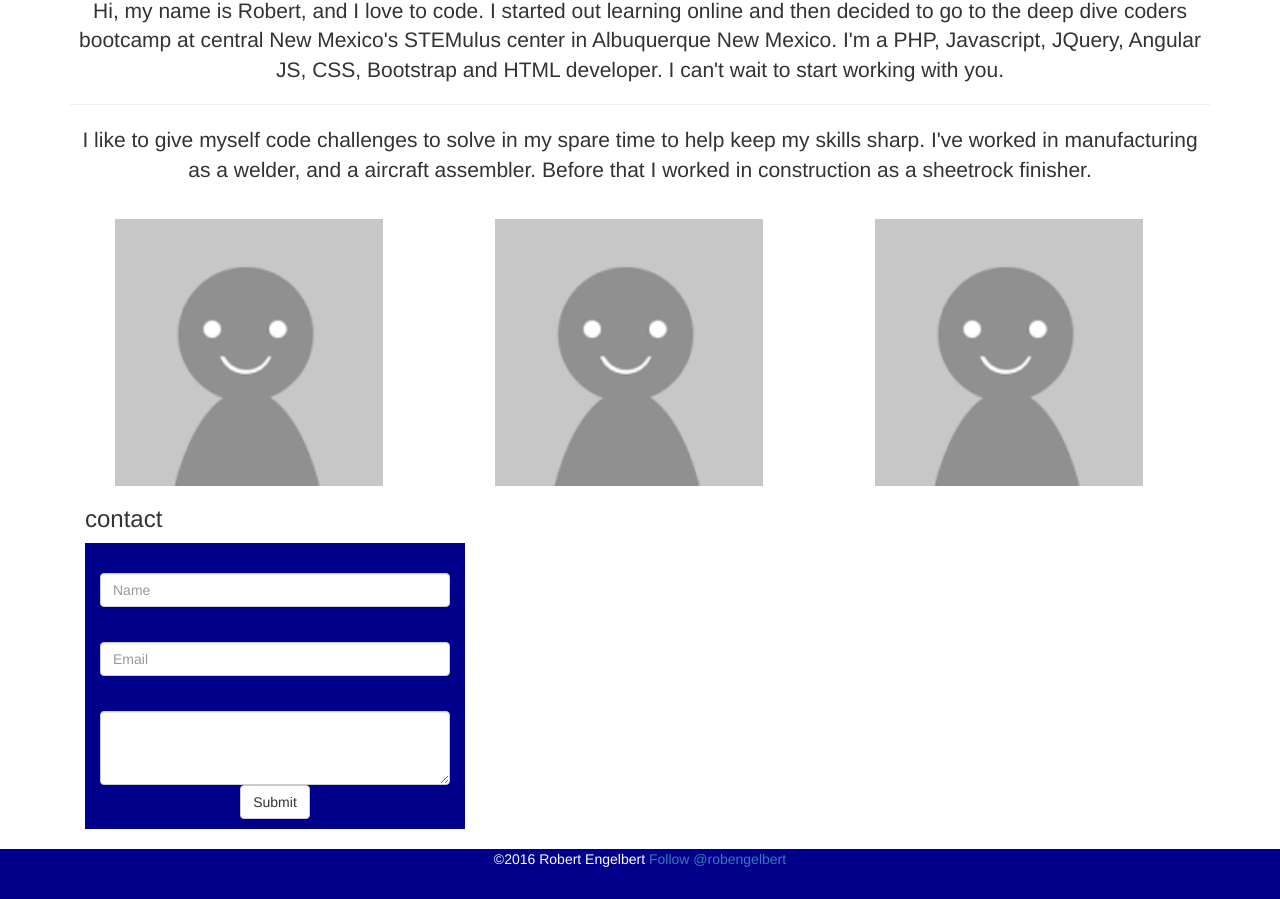
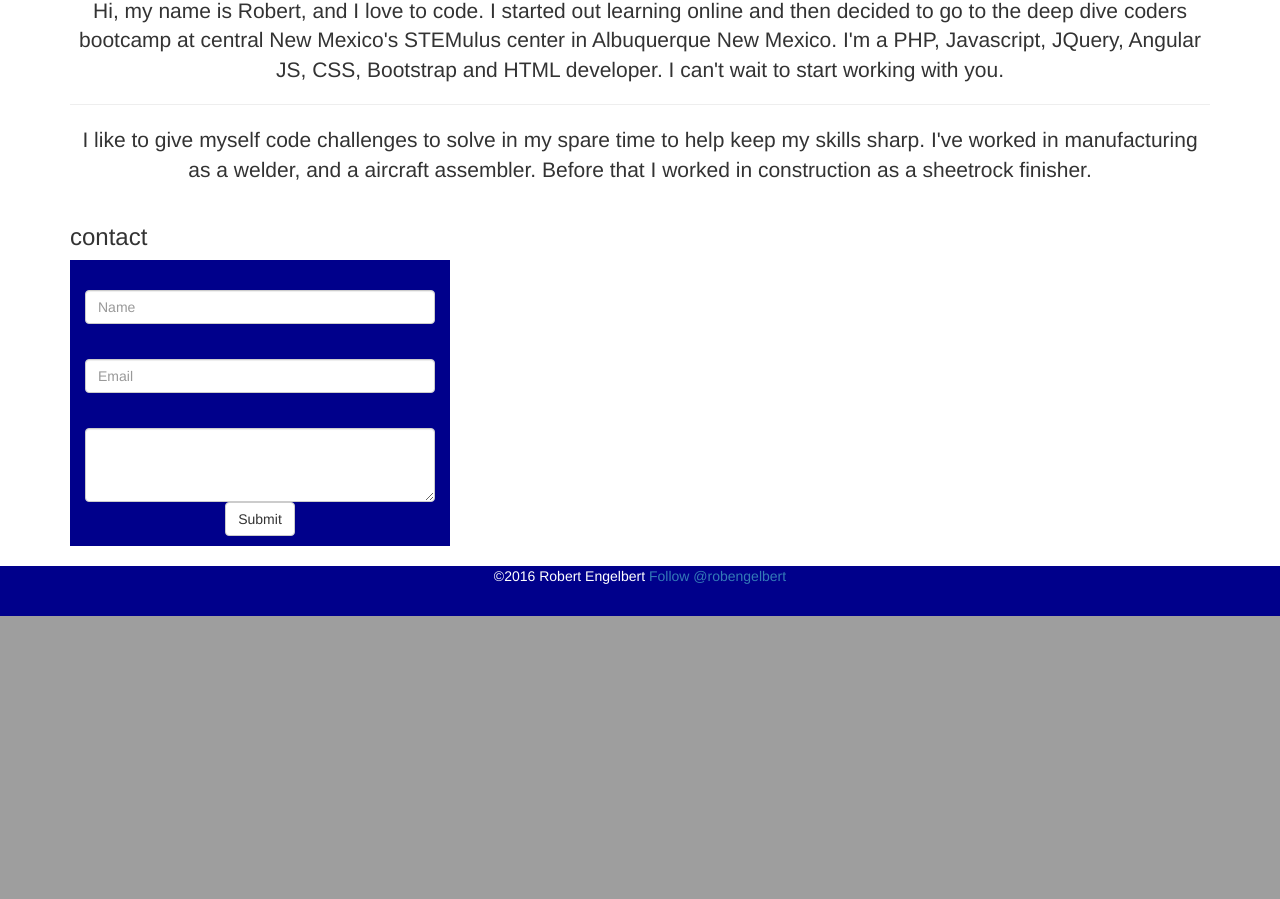
Before and after one commit to Robengelbert/personal-web-page, a PHP site: page / in a window 1280 px wide. Shown: the part 604-1503 px from the top of the page. After the commit the page ends 1220 px from the top, so only its background shows below. Run offline with PHP 8.4, Linux system fonts and the light colour scheme; some libraries are stand-ins or nearby versions.

Commit message:
Commented out placeholder images

```diff
--- a/public_html/index.php
+++ b/public_html/index.php
@@ -69,15 +69,15 @@
 
 <!--		Remove this place holder images and add resume information here instead.-->
 		<!-- portfolio images -->
-		<a id="portfolio"></a>
-		<div class="container">
-			<div class="container-fluid">
-				<div class="row m-t-3">
-					<div class="col-xs-12 col-md-4 me"><img class="port" src="images/placeholder.png" alt="Placeholder" /></div>
-					<div class="col-xs-12 col-md-4 me"><img class="port" src="images/placeholder.png" alt="Placeholder" /></div>
-					<div class="col-xs-12 col-md-4 me"><img class="port" src="images/placeholder.png" alt="Placeholder" /></div>
-				</div>
-			</div>
+<!--		<a id="portfolio"></a>-->
+<!--		<div class="container">-->
+<!--			<div class="container-fluid">-->
+<!--				<div class="row m-t-3">-->
+<!--					<div class="col-xs-12 col-md-4 me"><img class="port" src="images/placeholder.png" alt="Placeholder" /></div>-->
+<!--					<div class="col-xs-12 col-md-4 me"><img class="port" src="images/placeholder.png" alt="Placeholder" /></div>-->
+<!--					<div class="col-xs-12 col-md-4 me"><img class="port" src="images/placeholder.png" alt="Placeholder" /></div>-->
+<!--				</div>-->
+<!--			</div>-->
 			<!-- end of portfolio images -->
 			<div class="container">
 				<!-- Contact information -->
```
